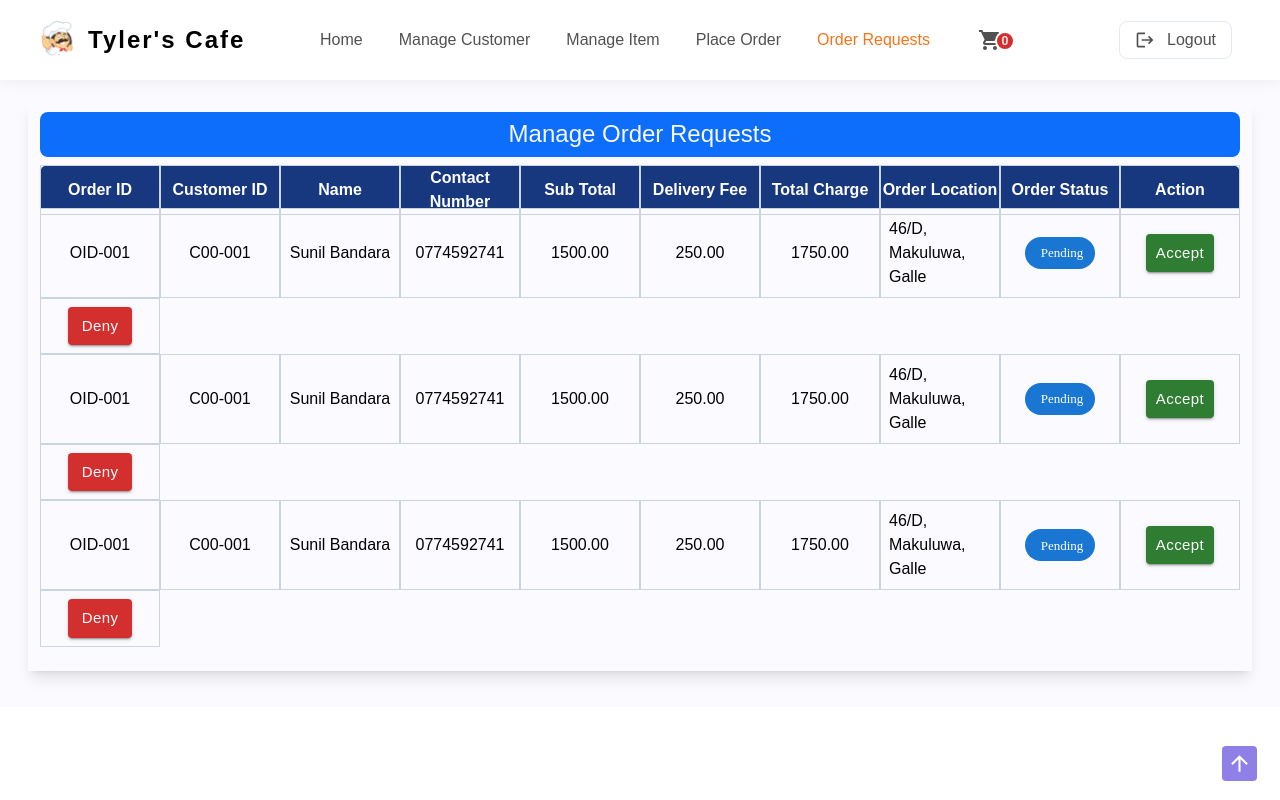
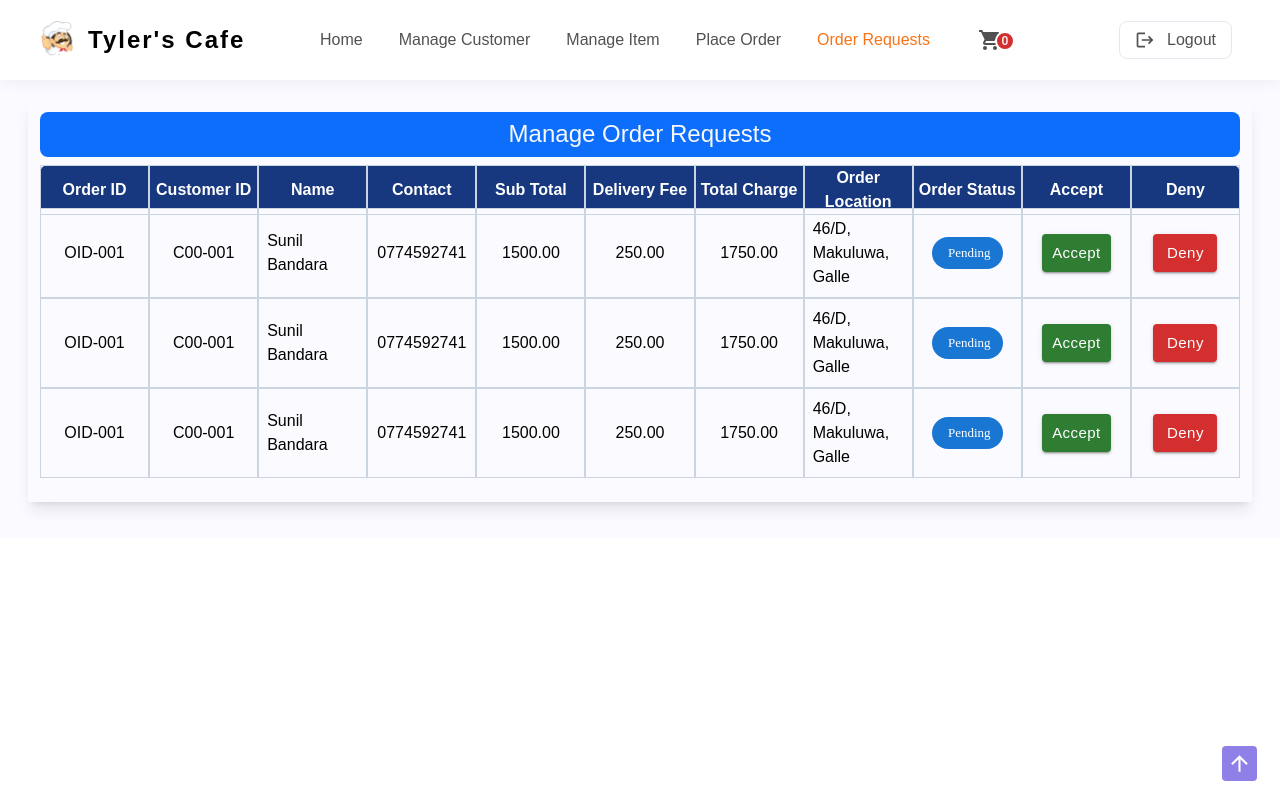
Before and after one commit to AshanSandeep06/Food-Shop-System, a React (Create React App) app in the folder frontend/: page /order_requests in a window 1280 px wide. Built offline with nearby package versions, Linux system fonts and the light colour scheme.

Commit message:
Content Updated in Table Component

```diff
--- a/frontend/src/components/Table/Table.tsx
+++ b/frontend/src/components/Table/Table.tsx
@@ -62,7 +62,7 @@ const Table = ({ tblName, tblHeight, tblHeaders, tblData }: TableProps) => {
               </tr>
             </thead>
 
-            <tbody style={tableHeight}>
+            <tbody style={tableHeight} className="cursor-pointer">
               {tblData.map((dataRow, index) => (
                 <tr key={index} style={tblDataRow}>
                   {dataRow.map((data, index) => (
--- a/frontend/src/pages/AdminPages/OrderRequests/OrderRequests.tsx
+++ b/frontend/src/pages/AdminPages/OrderRequests/OrderRequests.tsx
@@ -12,13 +12,14 @@ const OrderRequests = () => {
           "Order ID",
           "Customer ID",
           "Name",
-          "Contact Number",
+          "Contact",
           "Sub Total",
           "Delivery Fee",
           "Total Charge",
           "Order Location",
           "Order Status",
-          "Action",
+          "Accept",
+          "Deny",
         ]}
         tblData={[
           [
```
